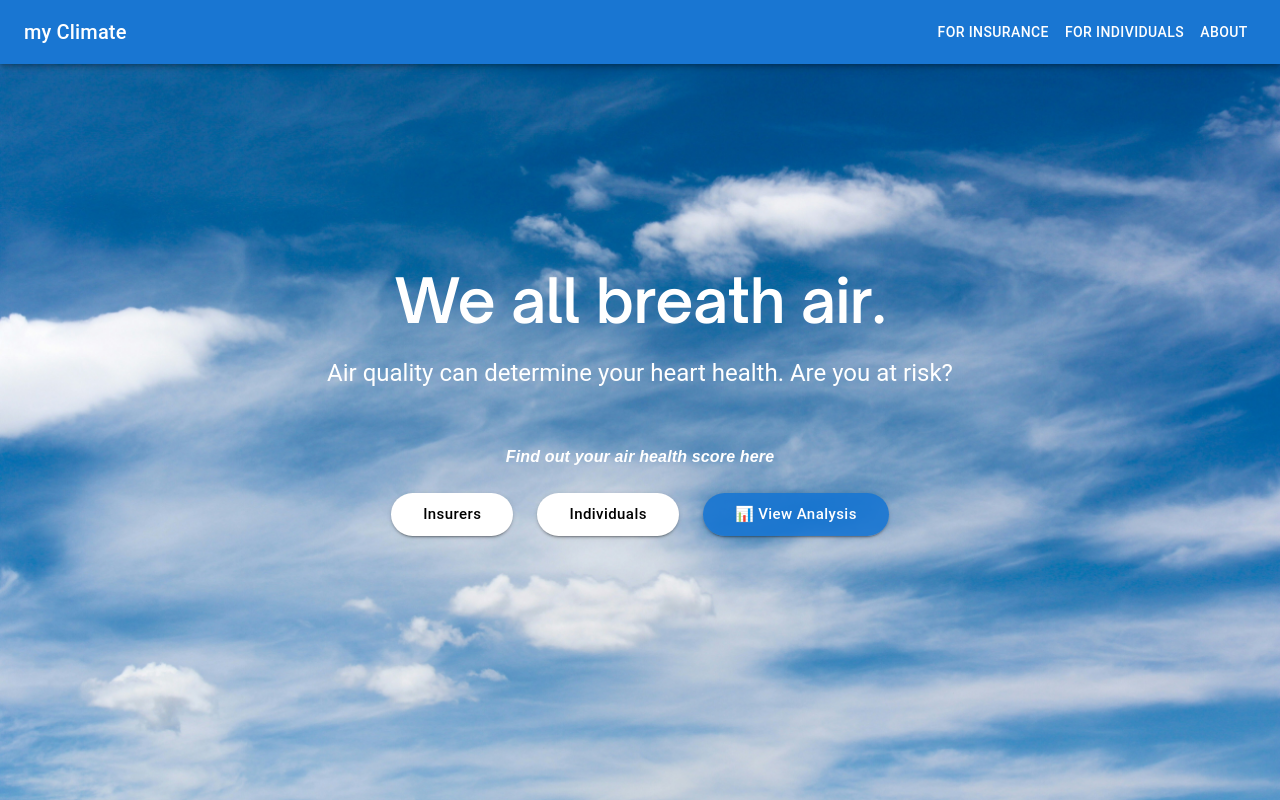
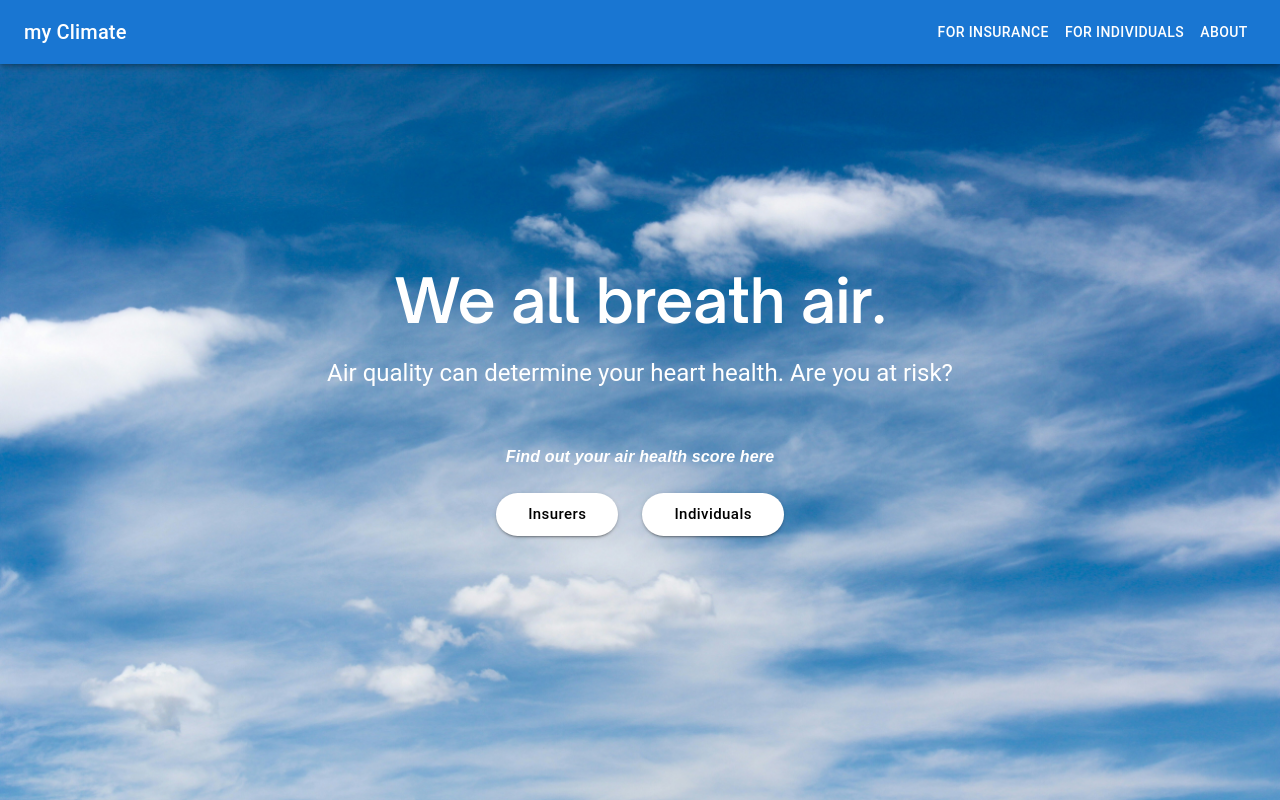
Before and after one commit to JiwonJJeong/climate-hackathon-2025, a React (Vite) app in the folder web-app/: page / in a window 1280 px wide. Built offline with nearby package versions, Linux system fonts and the light colour scheme.

Commit message:
update chart

```diff
--- a/web-app/src/components/landing.jsx
+++ b/web-app/src/components/landing.jsx
@@ -112,24 +112,6 @@ const HeroSection = () => (
     Individuals
   </Button>
 
-  <Button
-    component={Link}
-    to="/analysis"
-    variant="contained"
-    size="large"
-    sx={{
-      backgroundColor: 'rgba(25, 118, 210, 0.9)',
-      color: 'white',
-      borderRadius: '30px',
-      textTransform: 'none',
-      px: 4,
-      '&:hover': {
-        backgroundColor: 'rgba(25, 118, 210, 1)',
-      },
-    }}
-  >
-    📊 View Analysis
-  </Button>
 </Box>
 
     </Box>
--- a/web-app/src/components/onboarding.jsx
+++ b/web-app/src/components/onboarding.jsx
@@ -356,8 +356,8 @@ const CSVUploader = () => {
                       sx={{
                         fontWeight: 'bold',
                         fontSize: '12px',
-                        backgroundColor: header === 'risk_percentage' ? '#e8f5e8' : (header === 'aqi_category' ? '#fff3e0' : (header === 'inpatient_cost_increase' ? '#e8eaf6' : 'inherit')),
-                        color: header === 'risk_percentage' ? '#2e7d32' : (header === 'aqi_category' ? '#e65100' : (header === 'inpatient_cost_increase' ? '#283593' : 'inherit'))
+                        backgroundColor: header === 'risk_percentage' ? '#e8f5e8' : (header === 'lift_vs_baseline' ? '#fff3e0' : (header === 'inpatient_cost_increase' ? '#e8eaf6' : 'inherit')),
+                        color: header === 'risk_percentage' ? '#2e7d32' : (header === 'lift_vs_baseline' ? '#e65100' : (header === 'inpatient_cost_increase' ? '#283593' : 'inherit'))
                       }}
                     >
                       {header === 'risk_percentage' ? 'Personal Climate Risk %' : (header === 'aqi_category' ? 'AQI Category' : (header === 'inpatient_cost_increase' ? 'Inpatient $ Increase' : header))}
@@ -371,19 +371,29 @@ const CSVUploader = () => {
                     {row.map((cell, cellIndex) => {
                       const header = parsed.headers[cellIndex];
                       const isRiskColumn = header === 'risk_percentage';
-                      const isAqiCat = header === 'aqi_category';
+                      const isLift = header === 'lift_vs_baseline';
                       const isIpInc = header === 'inpatient_cost_increase';
+                      const isZipBasePred = header === 'zip_base_pred_ip_pmpm';
+                      const isZipAdmissionRate = header === 'zip_admission_rate';
                       return (
                         <TableCell
                           key={cellIndex}
                           sx={{
                             fontSize: '12px',
-                            backgroundColor: isRiskColumn ? '#f1f8e9' : (isAqiCat ? '#fff8e1' : (isIpInc ? '#e8eaf6' : 'inherit')),
-                            color: isRiskColumn ? '#2e7d32' : (isAqiCat ? '#ef6c00' : (isIpInc ? '#283593' : 'inherit')),
+                            backgroundColor: isRiskColumn ? '#f1f8e9' : (isLift ? '#fff8e1' : (isIpInc ? '#e8eaf6' : 'inherit')),
+                            color: isRiskColumn ? '#2e7d32' : (isLift ? '#ef6c00' : (isIpInc ? '#283593' : 'inherit')),
                             fontWeight: isRiskColumn || isIpInc ? 'bold' : 'normal'
                           }}
                         >
-                          {isRiskColumn && cell ? `${cell}%` : (isIpInc && cell ? Number(cell).toLocaleString(undefined, { style: 'currency', currency: 'USD' }).replace('$', '') : cell)}
+                          {isRiskColumn && cell
+                            ? `${cell}%`
+                            : (isIpInc && cell
+                              ? Number(cell).toLocaleString(undefined, { style: 'currency', currency: 'USD' }).replace('$', '')
+                              : (isZipBasePred && cell
+                                ? Number(cell).toLocaleString(undefined, { style: 'currency', currency: 'USD' })
+                                : (isZipAdmissionRate && cell
+                                  ? `${((Number(cell) <= 1 ? Number(cell) * 100 : Number(cell))).toFixed(2)}%`
+                                  : cell)))}
                         </TableCell>
                       );
                     })}
```
